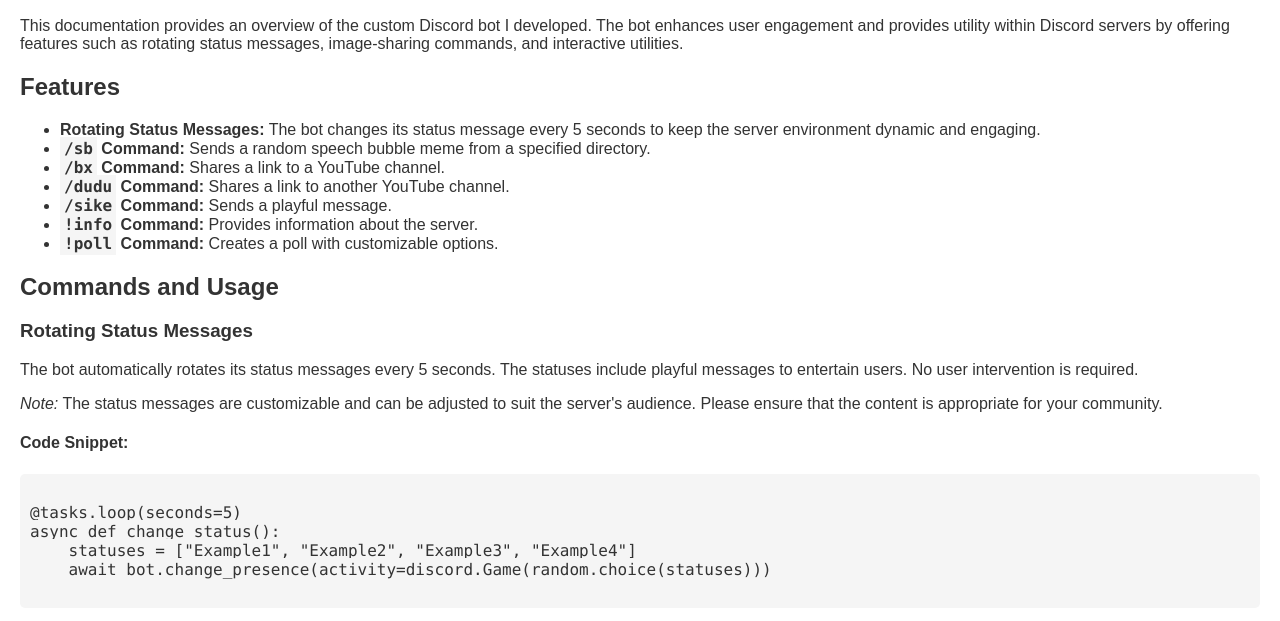
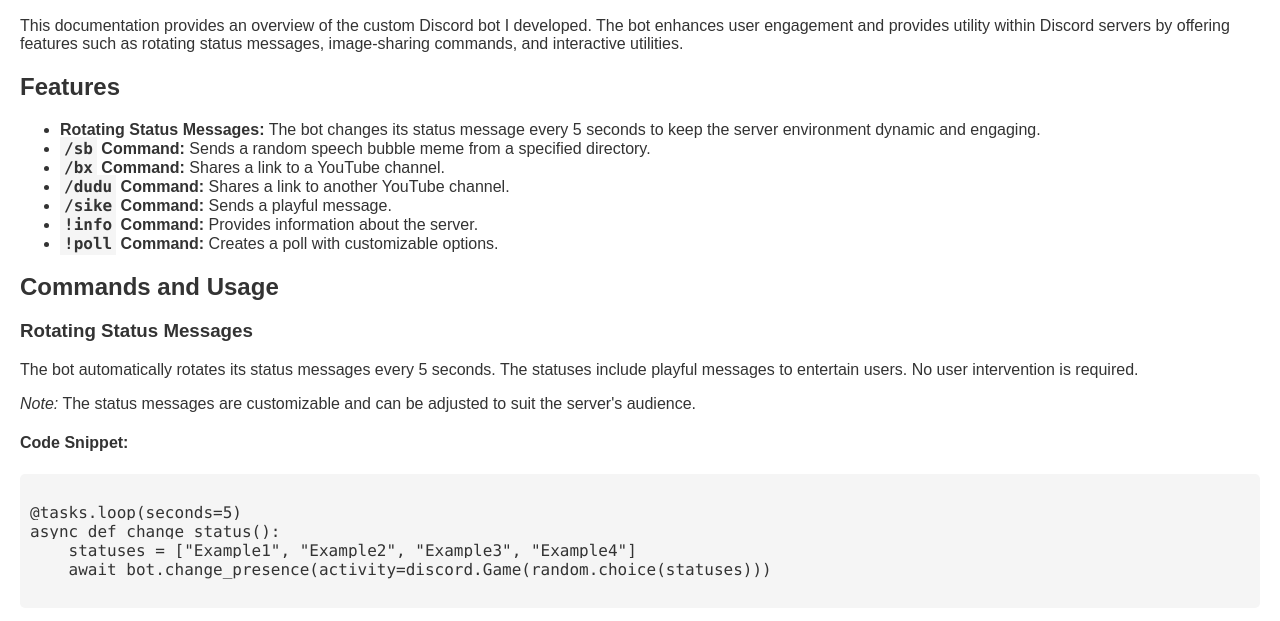
Before and after one commit to BxBriaN/mywebsite, a plain HTML site: page discord-bot-documentation.html in a window 1280 px wide. Shown: the part 149-770 px from the top of the page. Drawn offline with Linux system fonts and the light colour scheme.

Commit message:
Add files via upload

```diff
--- a/discord-bot-documentation.html
+++ b/discord-bot-documentation.html
@@ -71,7 +71,7 @@
     <p>
         The bot automatically rotates its status messages every 5 seconds. The statuses include playful messages to entertain users. No user intervention is required.
     </p>
-    <p><em>Note:</em> The status messages are customizable and can be adjusted to suit the server's audience. Please ensure that the content is appropriate for your community.</p>
+    <p><em>Note:</em> The status messages are customizable and can be adjusted to suit the server's audience.</p>
     <h4>Code Snippet:</h4>
     <pre><code class="language-python">
 @tasks.loop(seconds=5)
```
